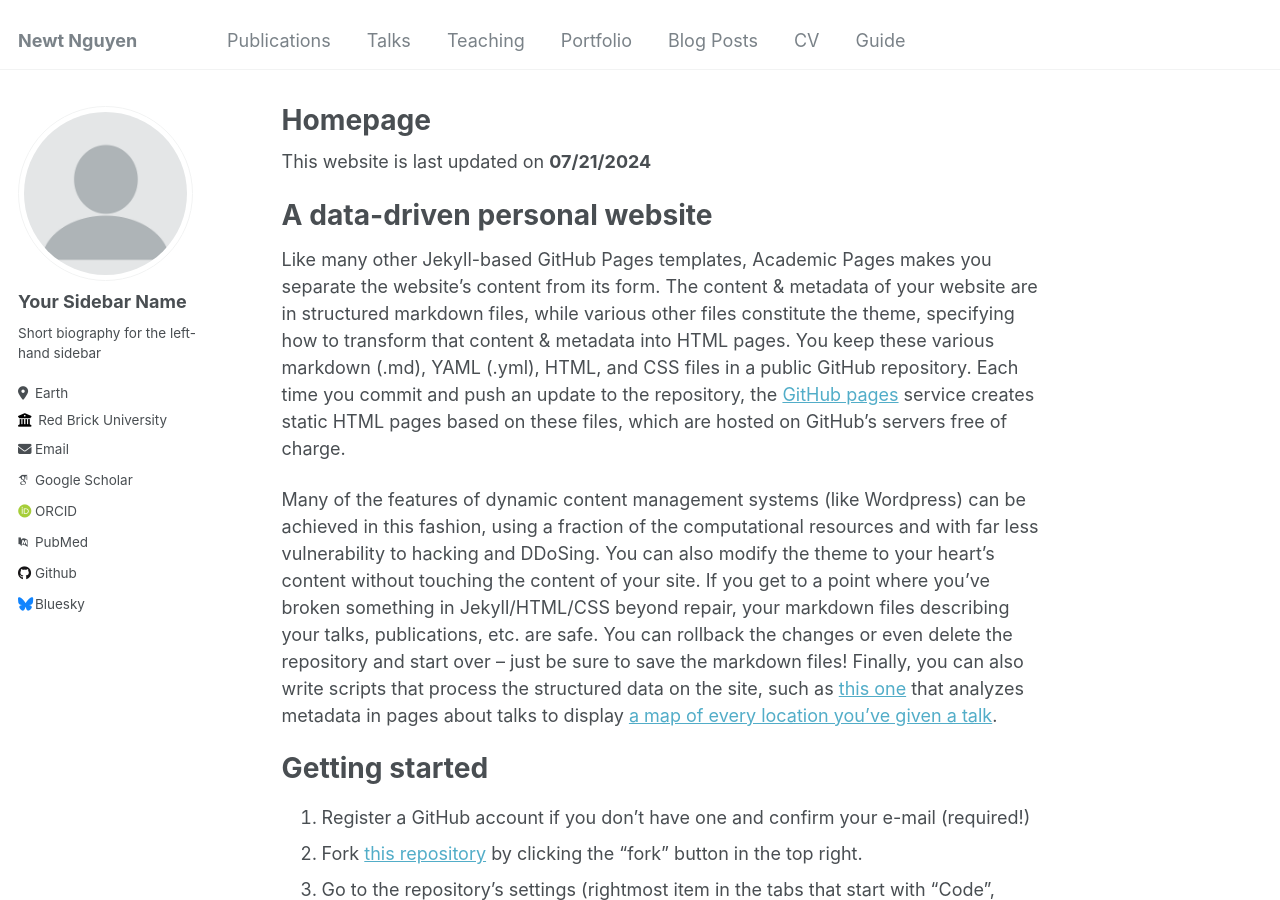
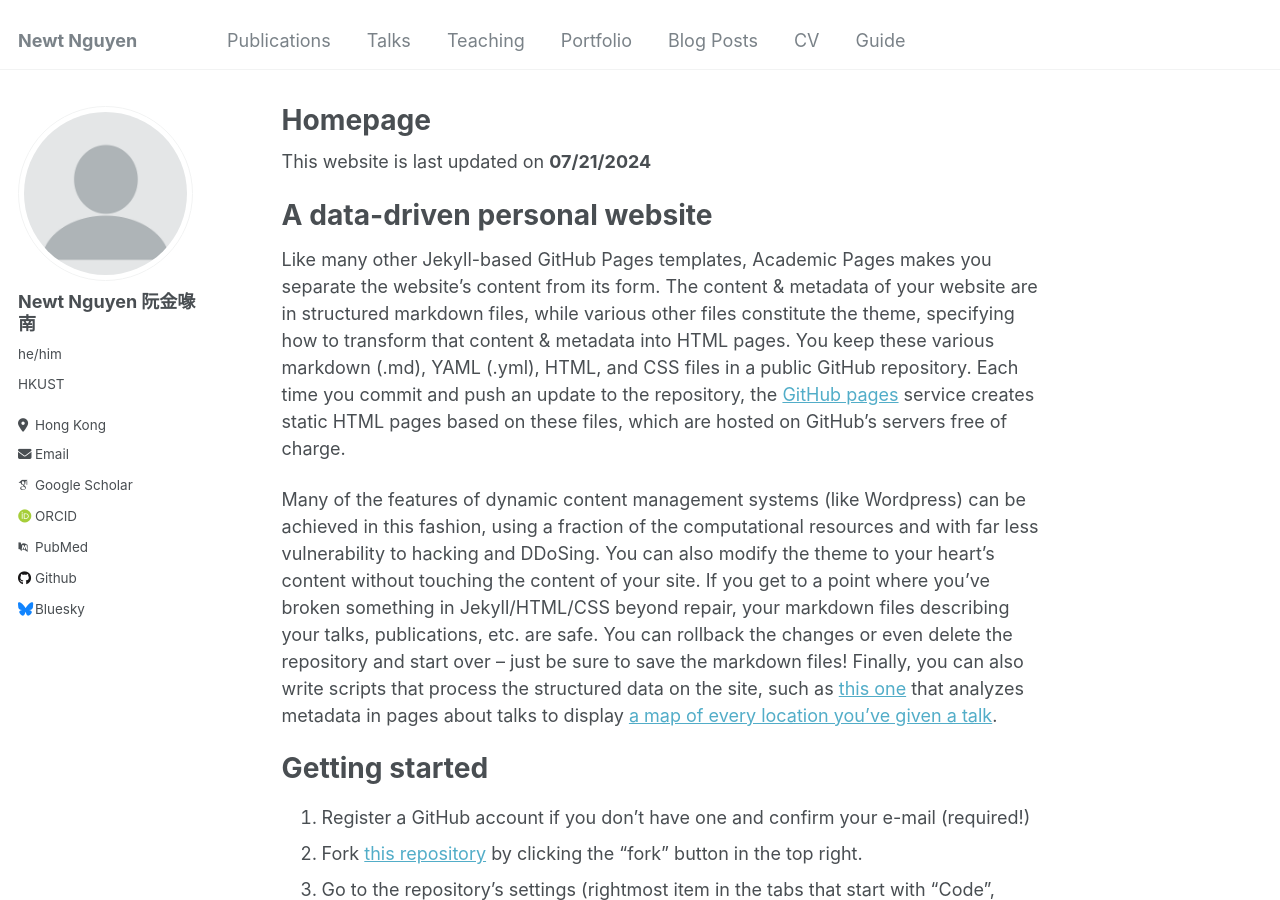
Before and after one commit to newtdes/newtdes.github.io, a Jekyll site: the page built from _pages/about.md, in a window 1280 px wide and 900 px high. Built offline with Jekyll 4.4.1, drawn with Linux system fonts in a browser that asks for light colours; some web fonts are replaced.

Commit message:
change in _config.yml

```diff
--- a/_config.yml
+++ b/_config.yml
@@ -22,11 +22,10 @@ repository               : "academicpages/academicpages.github.io"
 author:
   # Biographic information
   avatar           : "profile.png"
-  name             : "Your Sidebar Name"
-  pronouns         : # example: "she/her"
-  bio              : "Short biography for the left-hand sidebar"
-  location         : "Earth"
-  employer         : "Red Brick University"
+  name             : "Newt Nguyen 阮金喙南"
+  pronouns         : "he/him"
+  bio              : "HKUST"
+  location         : "Hong Kong"
   uri              : # URL
   email            : "none@example.org"
 
```
